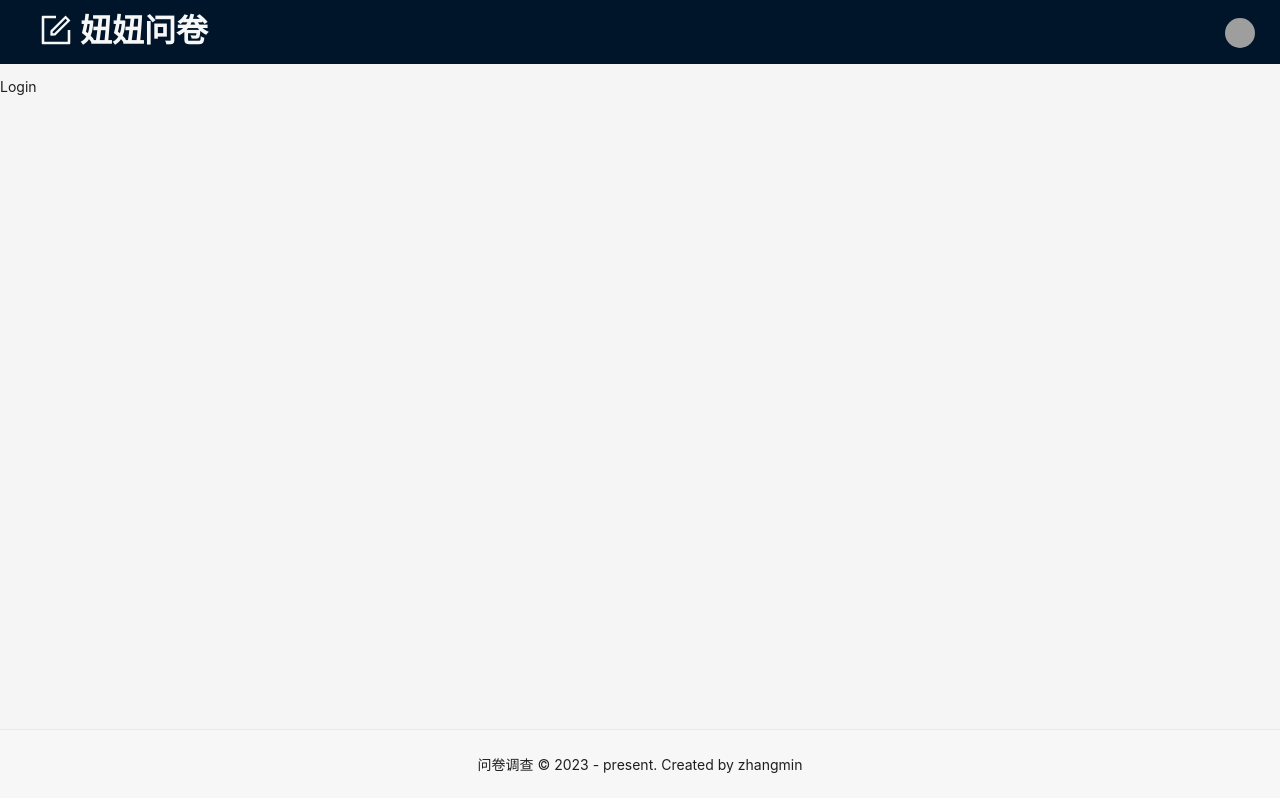
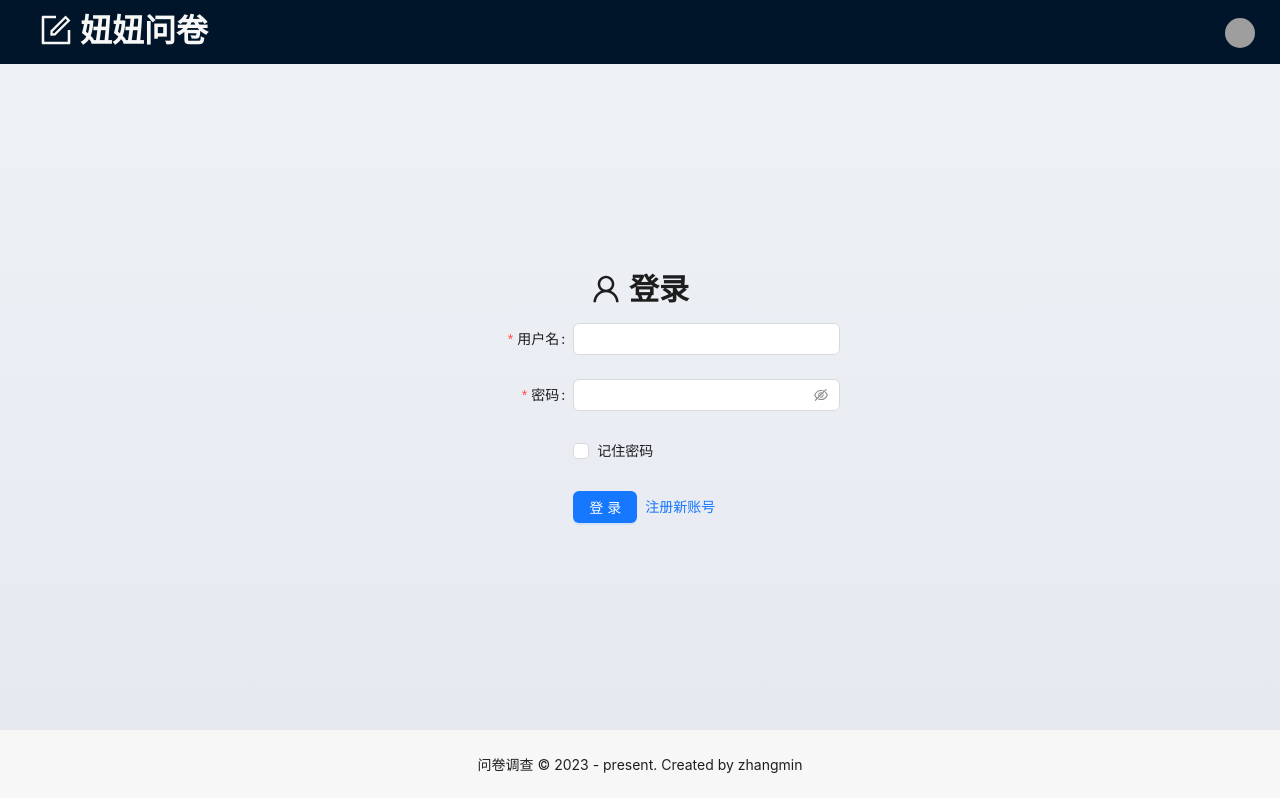
Before and after one commit to ZhangMin1998/react-ts-wenjuan, a React (Create React App) app: page /login in a window 1280 px wide. Built offline with nearby package versions, Linux system fonts and the light colour scheme; grey boxes are pictures that could not be loaded.

Commit message:
使用AntD的Form组件开发登录页

```diff
--- a/src/pages/Login/Login.module.scss
+++ b/src/pages/Login/Login.module.scss
@@ -0,0 +1,9 @@
+.container{
+  height: calc(100vh - 64px - 71px);
+  display: flex;
+  flex-direction: column;
+  align-items: center;
+  justify-content: center;
+  // background-image: linear-gradient(120deg, #fdfbfb 0%, #ebedee 100%);
+  background-image: linear-gradient(to top, #e6e9f0 0%, #eef1f5 100%);
+}
--- a/src/pages/Login/Login.tsx
+++ b/src/pages/Login/Login.tsx
@@ -1,9 +1,106 @@
-import React, { FC } from 'react'
-// import styles from './Login.module.scss'
+import React, { FC, useEffect } from 'react'
+import styles from './Login.module.scss'
+import { Typography, Space, Button, Checkbox, Form, Input } from 'antd'
+import { UserOutlined } from '@ant-design/icons'
+import { Link } from 'react-router-dom'
+
+const { Title } = Typography
+
+const rememberUser = (username: string, password: string) => {
+  localStorage.setItem('USERNAME', username)
+  localStorage.setItem('PASSWORD', password)
+}
+const deleteUseStorage = () => {
+  localStorage.removeItem('USERNAME')
+  localStorage.removeItem('PASSWORD')
+}
+const getUseStorage = () => {
+  return {
+    username: localStorage.getItem('USERNAME'),
+    password: localStorage.getItem('PASSWORD')
+  }
+}
 
 const Login:FC = () => {
+  useEffect(() => {
+    const { username, password } = getUseStorage()
+    form.setFieldValue(username, password)
+  }, [])
+
+  type FieldType = {
+    username?: string;
+    password?: string;
+    confirm?: string;
+    remember?: string;
+  }
+  const onFinish = (values: any) => {
+    console.log('Success:', values)
+    const { username, password, remember } = values || {}
+    if (remember) {
+      rememberUser(username, password)
+    } else {
+      deleteUseStorage()
+    }
+  }
+  const onFinishFailed = (errorInfo: any) => {
+    console.log('Failed:', errorInfo)
+  }
+  const [form] = Form.useForm() // 第三方hook
+
   return (
-    <p>Login</p>
+    <div className={styles.container}>
+      <div>
+        <Space>
+          <Title level={2}><UserOutlined /> </Title>
+          <Title level={2}>登录</Title>
+        </Space>
+      </div>
+      <div>
+        <Form
+          name="basic"
+          labelCol={{ span: 8 }}
+          wrapperCol={{ span: 16 }}
+          style={{ minWidth: 400 }}
+          initialValues={{ remember: true }}
+          onFinish={onFinish}
+          onFinishFailed={onFinishFailed}
+          autoComplete="on"
+          form={form}
+        >
+          <Form.Item<FieldType>
+            label="用户名"
+            name="username"
+            rules={[{ required: true, message: '请输入用户名!' }]}
+          >
+            <Input />
+          </Form.Item>
+
+          <Form.Item<FieldType>
+            label="密码"
+            name="password"
+            rules={[{ required: true, message: '请输入密码!' }]}
+          >
+            <Input.Password />
+          </Form.Item>
+          <Form.Item<FieldType>
+            name="remember"
+            valuePropName="checked"
+            wrapperCol={{ offset: 8, span: 16 }}
+          >
+            <Checkbox>记住密码</Checkbox>
+          </Form.Item>
+
+          <Form.Item wrapperCol={{ offset: 8, span: 16 }}>
+            <Space>
+              <Button type="primary" htmlType="submit">
+                登录
+              </Button>
+              <Link to='/register'>注册新账号</Link>
+            </Space>
+          </Form.Item>
+        </Form>
+      </div>
+    </div>
   )
 }
 
--- a/src/pages/Register/Register.tsx
+++ b/src/pages/Register/Register.tsx
@@ -33,7 +33,7 @@ const Register:FC = () => {
           name="basic"
           labelCol={{ span: 8 }}
           wrapperCol={{ span: 16 }}
-          style={{ maxWidth: 600 }}
+          style={{ minWidth: 400 }}
           initialValues={{ remember: true }}
           onFinish={onFinish}
           onFinishFailed={onFinishFailed}
@@ -61,13 +61,13 @@ const Register:FC = () => {
           >
             <Input.Password />
           </Form.Item>
-          <Form.Item<FieldType>
+          {/* <Form.Item<FieldType>
             name="remember"
             valuePropName="checked"
             wrapperCol={{ offset: 8, span: 16 }}
           >
-            <Checkbox>Remember me</Checkbox>
-          </Form.Item>
+            <Checkbox>记住密码</Checkbox>
+          </Form.Item> */}
 
           <Form.Item wrapperCol={{ offset: 8, span: 16 }}>
             <Space>
```
